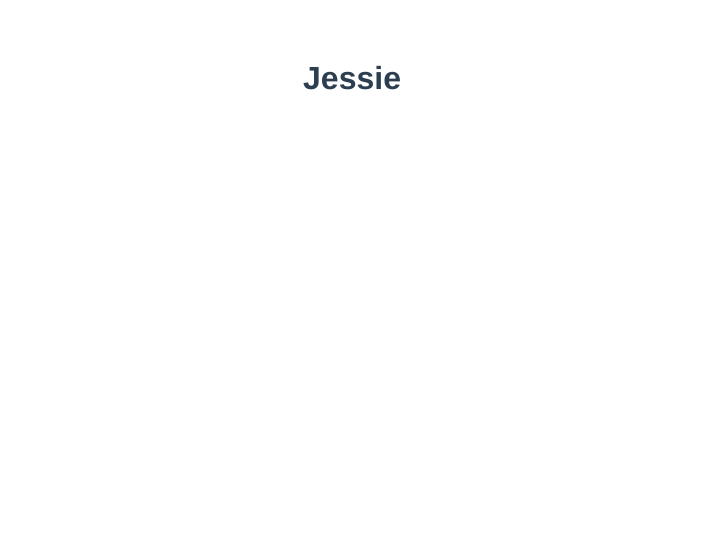
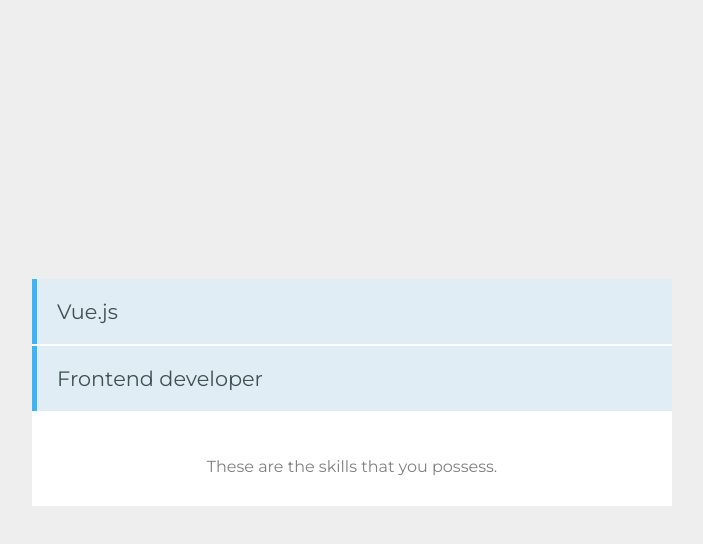
Before and after one commit to iamseye/vue-skill, a Vue app: page / in a window 1280 px wide. Shown: the top 544 px of the page, without its empty margins (288-991 px from the left). Built offline with nearby package versions, Linux system fonts and the light colour scheme.

Commit message:
ADD: style

```diff
--- a/src/App.vue
+++ b/src/App.vue
@@ -16,12 +16,21 @@
 </script>
 
 <style>
+@import url('https://fonts.googleapis.com/css?family=Montserrat:400,700');
+
+body {
+  background-color: #EEEEEE;
+  font-family: 'Montserrat', sans-serif;
+  display: grid;
+  grid-template-rows: auto;
+  justify-items: center;
+  align-items: center;
+}
+body, html {
+  margin: 0;
+  height: 100%;
+}
 #app {
-  font-family: 'Avenir', Helvetica, Arial, sans-serif;
-  -webkit-font-smoothing: antialiased;
-  -moz-osx-font-smoothing: grayscale;
-  text-align: center;
-  color: #2c3e50;
-  margin-top: 60px;
+    width: 50%;
 }
 </style>
--- a/src/components/Skills.vue
+++ b/src/components/Skills.vue
@@ -1,6 +1,11 @@
 <template>
   <div class="hello">
-    <h1> {{ name }} </h1>
+    <div class="holder">
+        <ul>
+          <li v-for="(data, index) in skills" :key='index'>{{ data.skills }}</li>
+        </ul>
+        <p>These are the skills that you possess.</p>
+    </div>
 
   </div>
 </template>
@@ -10,7 +15,11 @@
   name: 'Skills',
   data() {
     return {
-      name: 'Jessie'
+      skills: [
+        {"skills": "Vue.js"},
+        {"skills": "Frontend developer"}
+      ],
+      showAlert: true
     }
   }
 }
@@ -18,18 +27,32 @@
 
 <!-- Add "scoped" attribute to limit CSS to this component only -->
 <style scoped>
-h3 {
-  margin: 40px 0 0;
+  .holder {
+      background: #fff;
     }
+
     ul {
+      margin: 0;
+      padding: 0;
       list-style-type: none;
-  padding: 0;
     }
-li {
-  display: inline-block;
-  margin: 0 10px;
+
+    ul li {
+      padding: 20px;
+      font-size: 1.3em;
+      background-color: #E0EDF4;
+      border-left: 5px solid #3EB3F6;
+      margin-bottom: 2px;
+      color: #3E5252;
     }
-a {
-  color: #42b983;
+
+    p {
+      text-align:center;
+      padding: 30px 0;
+      color: gray;
+    }
+
+    .container {
+      box-shadow: 0px 0px 40px lightgray;
     }
 </style>
```
Lines whose indentation alone changed are shown as unchanged.
